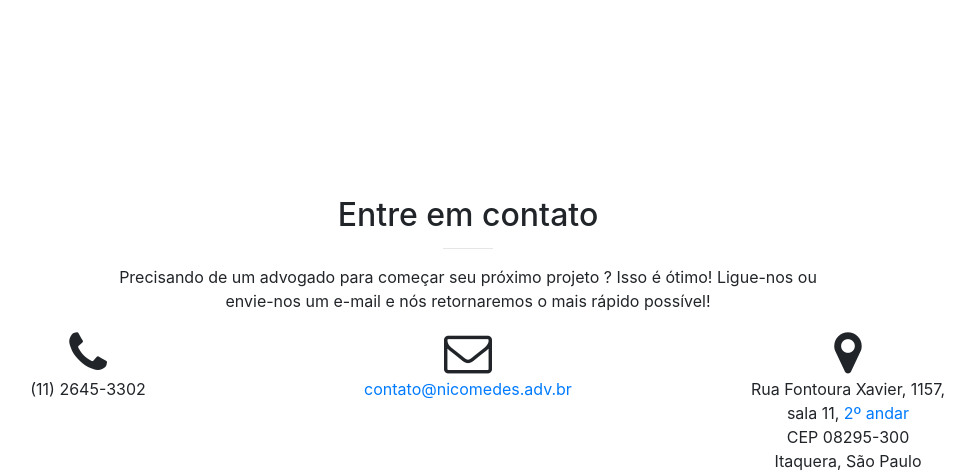
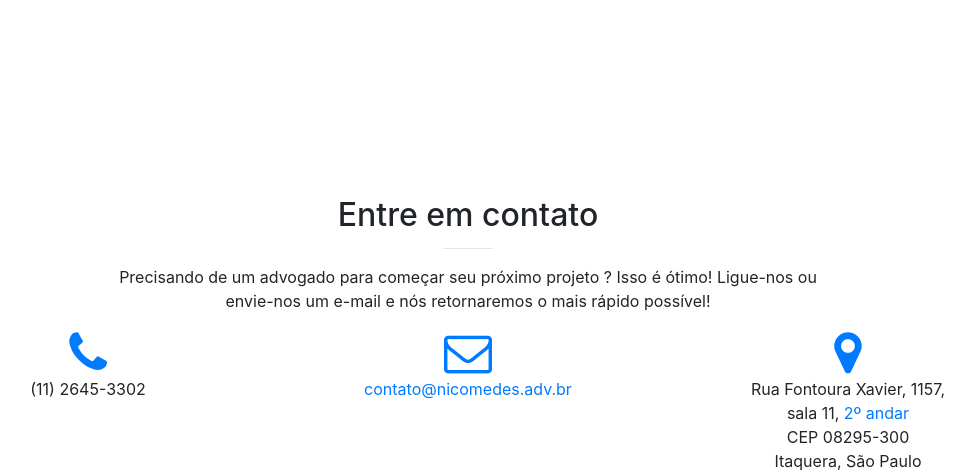
Before and after one commit to alefhsousa/nicomedes, a website with bundled scripts: page index.html in a window 1280 px wide. Shown: the part 1779-2251 px from the top of the page, without its empty margins (172-1147 px from the left). Built offline with nearby package versions, Linux system fonts and the light colour scheme.

Commit message:
add class to new icon color

```diff
--- a/index.html
+++ b/index.html
@@ -184,17 +184,17 @@
       </div>
       <div class="row">
         <div class="col-lg-4 ml-auto text-center">
-          <i class="fa fa-phone fa-3x sr-contact"></i>
+          <i class="fa fa-phone fa-3x  text-primary sr-contact"></i>
           <p>(11) 2645-3302</p>
         </div>
         <div class="col-lg-4 mr-auto text-center">
-          <i class="fa fa-envelope-o fa-3x sr-contact"></i>
+          <i class="fa fa-envelope-o text-primary fa-3x sr-contact"></i>
           <p>
             <a href="mailto:contato@nicomedes.adv.br">contato@nicomedes.adv.br</a>
           </p>
         </div>
         <div class="col-lg-4 mr-auto text-center">
-          <i class="fa fa-map-marker fa-3x sr-contact"></i>
+          <i class="fa fa-map-marker  text-primary fa-3x sr-contact"></i>
           <p>
             Rua Fontoura Xavier, 1157, <br/> sala 11, <span class="text-primary"> 2º andar</span>
             <br/> CEP 08295-300<br/> Itaquera, São Paulo
```
